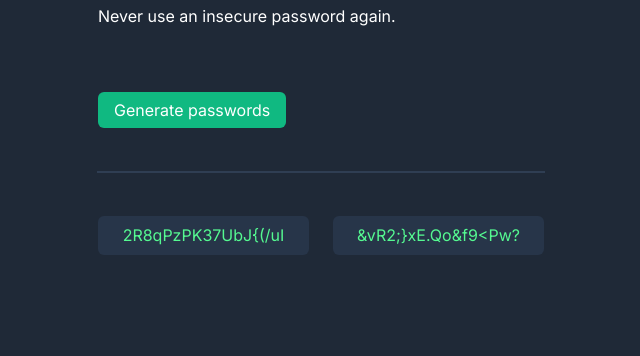
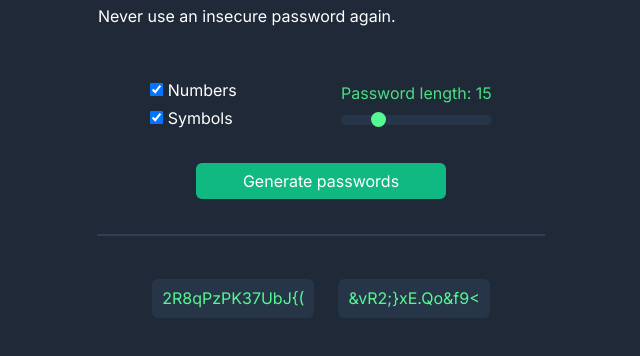
Before and after one commit to SLendyX/Password-generator, a plain HTML site: page index.html in a window 1280 px wide. Both pictures are taken after a click on the button "Generate passwords". Shown: the part 192-548 px from the top of the page, without its empty margins (319-959 px from the left). Drawn offline with nearby package versions, Linux system fonts and the light colour scheme.

Commit message:
mostly finished

```diff
--- a/index.css
+++ b/index.css
@@ -20,7 +20,7 @@ span{
     color:white;
     width: 446px;
     display: block;
-    margin: 0 auto;
+    margin: 0 auto 35px;
     font-size: 16px;
 
 }
@@ -37,7 +37,9 @@ span{
     border:none;
     border-radius: 6px;
     cursor: pointer;
-    margin:51px 0 35px;
+    width: 250px;
+    margin: 0 auto;
+    display: block;
 }
 
 hr{
@@ -51,7 +53,8 @@ hr{
 }
 
 #passwords div{
-    width: 211px;
+    width:max-content;
+    padding: 0 10px;
     height: 39px;
     background-color: #273549;
     margin: 35px 12px;
@@ -69,3 +72,53 @@ hr{
     from{background-color:#55F991}
     to{background-color:#273549}
 }
+
+.slider{
+    appearance: none;
+    background: #273549;
+    border-radius: 20px;
+    height: 10px;
+    margin-top: 12px;
+}
+
+.slider::-webkit-slider-thumb{
+    -webkit-appearance: none;
+    appearance: none;
+    width: 15px;
+    height: 15px;
+    background: #55F991;
+    border-radius: 50%;
+    cursor: pointer; /* Cursor on hover */
+}
+
+.flex{
+    display: flex;
+    justify-content: space-around;
+    align-items: center;
+    margin:51px 0 30px;
+}
+
+#password-length{
+    text-align: center;
+    display: flex;
+    flex-direction: column;
+}
+
+.options{
+    display: flex;
+    flex-direction: column;
+    align-items: start;
+
+}
+
+.options div{
+    margin: 5px 0;
+}
+
+.checkbox-label{
+    user-select: none;
+}
+
+.checkbox{
+    cursor: pointer;
+}
--- a/index.html
+++ b/index.html
@@ -10,6 +10,25 @@
         <h1>Generate a <span>random password</span></h1>
         <div id="head">
             <p>Never use an insecure password again.</p>
+            <div class="flex">
+                <div class="options">
+                    <div class="checkbox-label">
+                        <input type = "checkbox" name="numbers" id="numbers" class="checkbox" checked="true">
+                        <span class="checkmark"></span>
+                        <label for="numbers">Numbers</label>
+                    </div>
+                    <div class="checkbox-label">
+                        <input type = "checkbox" name="symbols" id="symbols" class="checkbox" checked="true">
+                        <span class="checkmark"></span>
+                        <label for="symbols" >Symbols</label>
+                    </div>
+                </div>
+                <div id = "password-length">
+                    <span id="selector-el">Password length: 15</span>
+                    <input type="range" min="8" max="40" value="15" class="slider" id="myRange">
+                </div>
+            </div>
+
             <button id="getpassword">Generate passwords</button>
         </div>
         <hr>
--- a/index.js
+++ b/index.js
@@ -13,23 +13,84 @@ let secondPasswordEl = document.getElementById("password2-el");
 
 let generateEl = document.getElementById("getpassword")
 
-function getRandom(){
-    return Math.floor(Math.random()*characters.length);
+let sliderEl = document.getElementById("myRange");
+let selectorEl = document.getElementById("selector-el")
+let maxLength = 15
+
+let numbersEl = document.getElementById("numbers");
+let symbolsEl = document.getElementById("symbols")
+
+sliderEl.addEventListener("input", function(){
+    selectorEl.textContent = `Password length: ${sliderEl.value}`
+    maxLength = sliderEl.value;
+})
+
+
+function getRandom(numbers, symbols){
+    if(!numbers && symbols){
+        let ok = Math.floor(Math.random()*2);
+
+        if(ok){
+            return Math.floor(Math.random()*52);
+        }else
+            return Math.floor((Math.random()*58+124)/2)
+
+    }else if(numbers && !symbols){
+        return Math.floor(Math.random()*62);
+    }else if(!numbers && !symbols){
+        return Math.floor(Math.random()*52);
+    }else
+        return Math.floor(Math.random()*characters.length);
+
 }
+
+
 
 generateEl.addEventListener("click", function() {
 
     firstPasswordEl.textContent = "";
     secondPasswordEl.textContent = "";
 
-    for(let i=0; i<18; i++){
-        let randomIndex = getRandom();
-        firstPasswordEl.textContent += characters[randomIndex];
-        randomIndex = getRandom();
-        secondPasswordEl.textContent += characters[randomIndex];
+
+    if(!numbersEl.checked && symbolsEl.checked){
+        for(let i=0; i<maxLength; i++){
+            let randomIndex = getRandom(false, true);
+            firstPasswordEl.textContent += characters[randomIndex];
+            randomIndex = getRandom(false, true);
+            secondPasswordEl.textContent += characters[randomIndex];
+
+        }
+    }else if(numbersEl.checked && !symbolsEl.checked){
+        for(let i=0; i<maxLength; i++){
+            let randomIndex = getRandom(true, false);
+            firstPasswordEl.textContent += characters[randomIndex];
+            randomIndex = getRandom(true, false);
+            secondPasswordEl.textContent += characters[randomIndex];
+
+        }
+    }else if(!numbersEl.checked && !symbolsEl.checked){
+        for(let i=0; i<maxLength; i++){
+            let randomIndex = getRandom(false, false);
+            firstPasswordEl.textContent += characters[randomIndex];
+            randomIndex = getRandom(false, false);
+            secondPasswordEl.textContent += characters[randomIndex];
+
+        }
+    }else{
+        for(let i=0; i<maxLength; i++){
+            let randomIndex = getRandom(true, true);
+            firstPasswordEl.textContent += characters[randomIndex];
+            randomIndex = getRandom(true, true);
+            secondPasswordEl.textContent += characters[randomIndex];
+
+        }
     }
 
 })
+
+
+//52 0 61 9
+//62 ~ 91
 
 
 firstPasswordEl.addEventListener("click", async function(){
```
